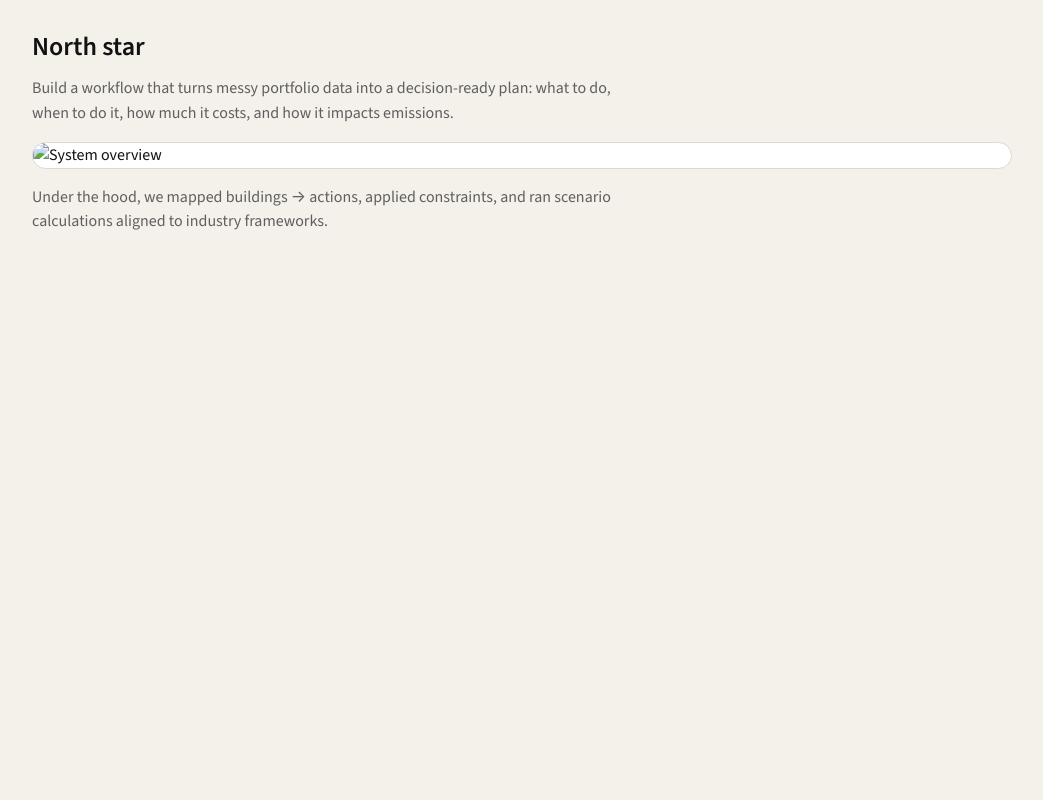
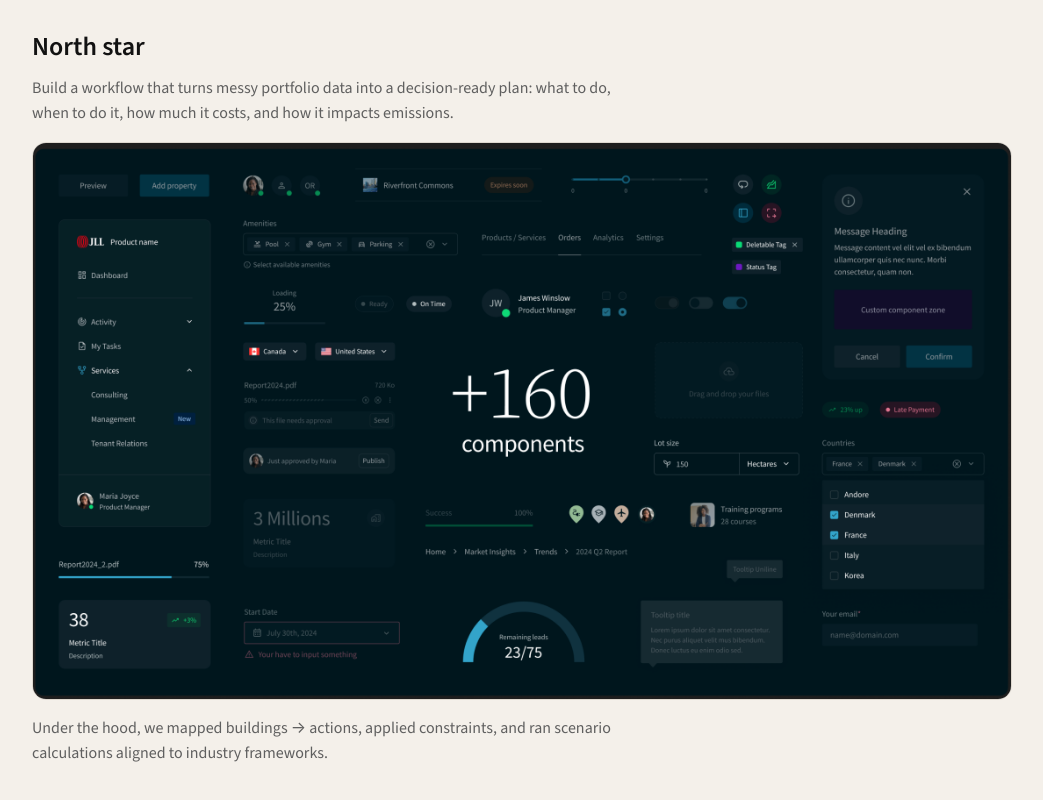
Before and after one commit to kkfernan/portfolio, a plain HTML site: page case-template.html in a window 1280 px wide. Shown: the part 1011-1811 px from the top of the page, without its empty margins (118-1161 px from the left). Before the commit the page ends 1361 px from the top, so only its background shows below. Drawn offline with nearby package versions, Linux system fonts and the light colour scheme.

Commit message:
Update case-template.html

```diff
--- a/case-template.html
+++ b/case-template.html
@@ -85,7 +85,7 @@
         </p>
 
       <figure class="fullMedia">
-      <img src="images/cp-system.png" alt="System overview" />
+      <img src="images/Screenshot.png" alt="System overview" />
       </figure>
 
     <p class="prose">
```
